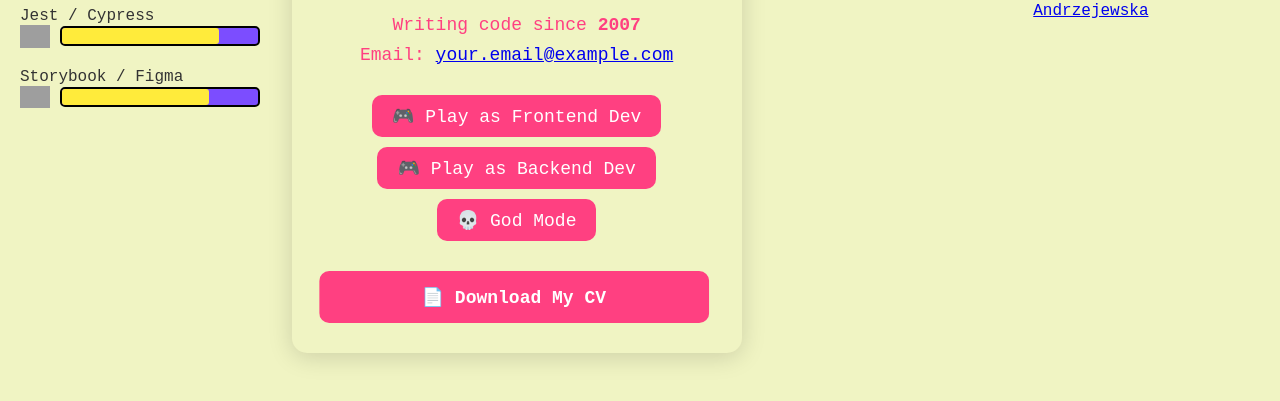
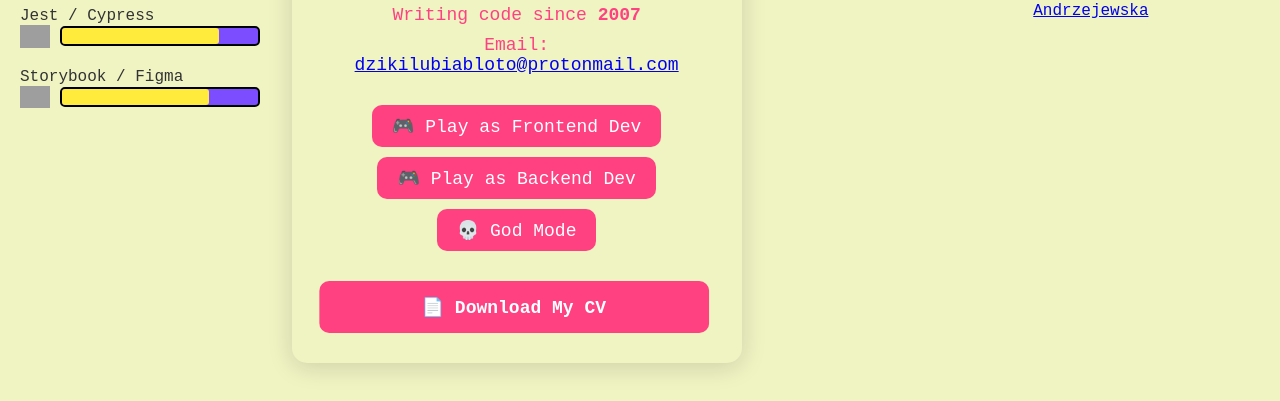
Before and after one commit to dziczas/dziczas, a plain HTML site: page index.html in a window 1280 px wide. Shown: the part 399-800 px from the top of the page. Drawn offline with Linux system fonts and the light colour scheme; grey boxes are pictures that could not be loaded.

Commit message:
Update index.html

```diff
--- a/index.html
+++ b/index.html
@@ -54,7 +54,7 @@
 
       <div class="info">
         <p>Writing code since <strong>2007</strong></p>
-        <p>Email: <a href="mailto:your.email@example.com">your.email@example.com</a></p>
+        <p>Email: <a href="mailto:dzikilubiabloto@protonmail.com">dzikilubiabloto@protonmail.com</a></p>
       </div>
 
       <!-- Game-like buttons -->
```
